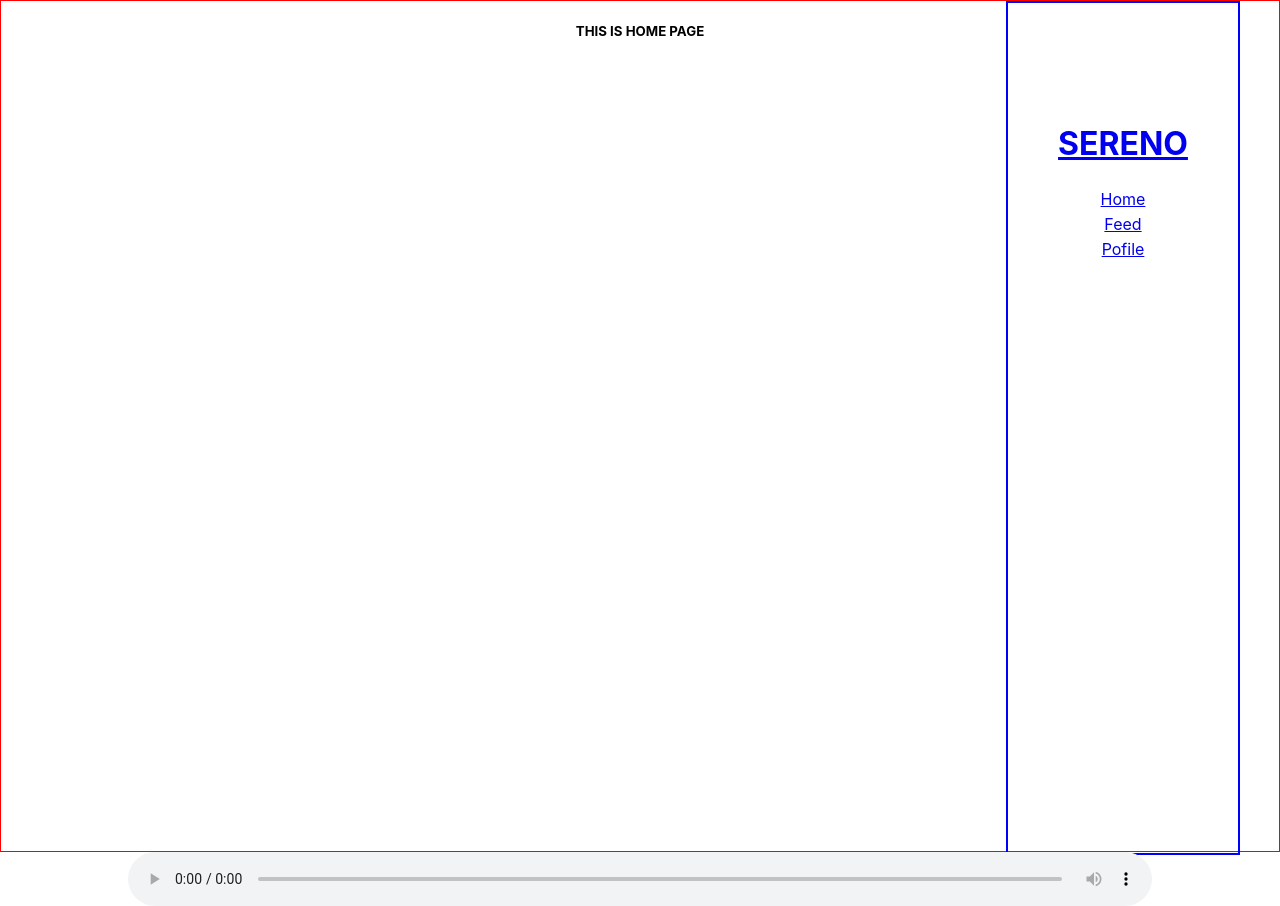
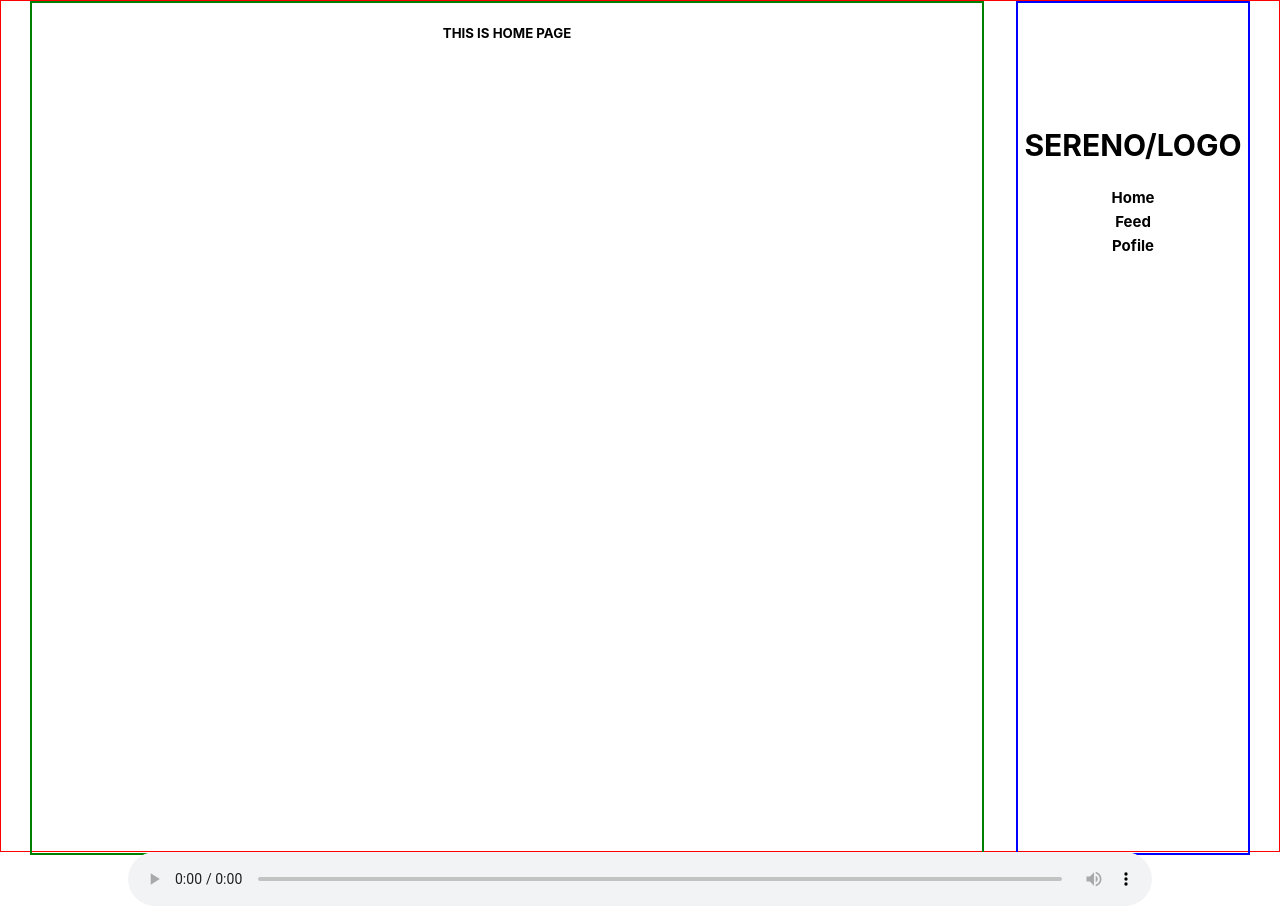
Before and after one commit to hniloy96/project-3-frontend, a React (Create React App) app: page / in a window 1280 px wide. Built offline with nearby package versions, Linux system fonts and the light colour scheme.

Commit message:
basic css

```diff
--- a/src/App.css
+++ b/src/App.css
@@ -6,6 +6,18 @@
   text-align: center;
   height: 850px;
   border: 1px solid red;
+}
+
+.content-container {
+  border: 2px solid green;
+  display: flex;
+  justify-content: center;
+  align-content: center;
+  position: fixed;
+  width: 950px;
+  height: 850px;
+  left: 0;
+  margin-left: 30px;
 }
 
 .nav-bar {
@@ -18,12 +30,29 @@
   height: 850px;
   position: fixed;
   right: 0;
-  margin-right: 40px;
+  margin-right: 30px;
 }
 
 .nav-list{
   display: relative;
   margin-top: -500px;
+}
+
+.nav-list a {
+  color: black;
+  text-decoration: none;
+  font-size: 15px;
+  font-weight: bold;
+  transition: 0.5s;
+
+}
+
+.nav-list a:hover {
+  color: #62a4ab;
+  text-decoration: none;
+  font-size: 15px;
+  font-weight: bold;
+
 }
 
 .list-items {
--- a/src/Pages/Feed-page.js
+++ b/src/Pages/Feed-page.js
@@ -2,7 +2,7 @@ import React from "react";
 
 function Feed (props) {
     return (
-        <div>
+        <div className="content-container">
             <h5>THIS IS Feed PAGE</h5>
         </div>
     )
--- a/src/Pages/Home-page.js
+++ b/src/Pages/Home-page.js
@@ -2,7 +2,7 @@ import React from "react";
 
 function Home (props) {
     return (
-        <div>
+        <div className="content-container">
             <h5>THIS IS HOME PAGE</h5>
         </div>
     )
--- a/src/Pages/Nav.jsx
+++ b/src/Pages/Nav.jsx
@@ -4,7 +4,7 @@ const Nav = (props) => {
     return (
         <div className="nav-list">
             <Link to="/">
-                <h1 className="list-items">SERENO</h1>
+                <h1 className="list-items">SERENO/LOGO</h1>
             </Link>
             <Link to="/">
                 <div className="list-items">Home</div>
--- a/src/Pages/Profile-page.js
+++ b/src/Pages/Profile-page.js
@@ -2,7 +2,7 @@ import React from "react";
 
 function Profile (props) {
     return (
-        <div className="content">
+        <div className="content-container">
             <h5>THIS IS Profile PAGE</h5>
         </div>
     )
```
